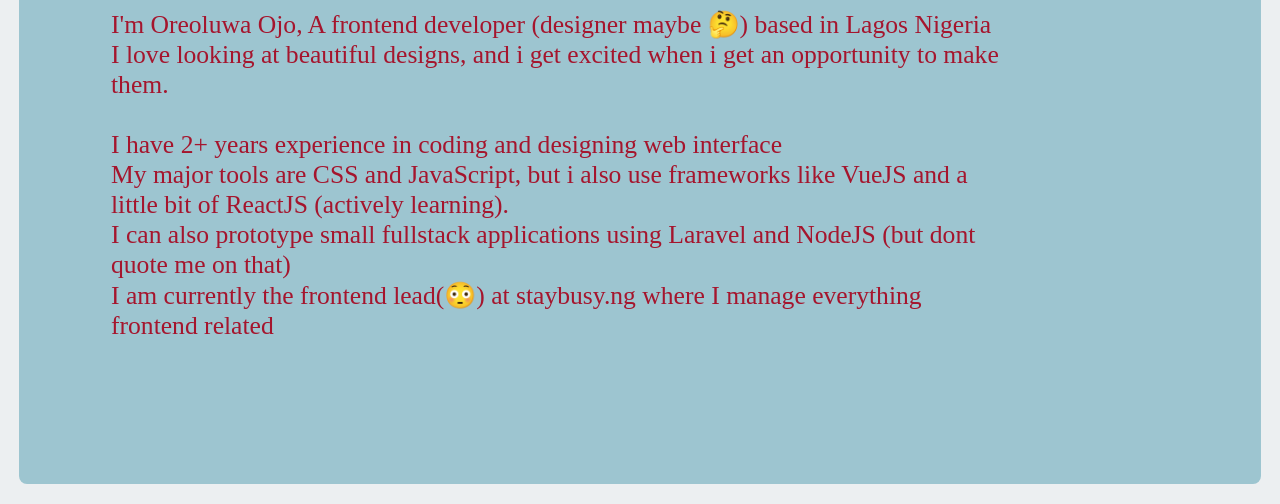
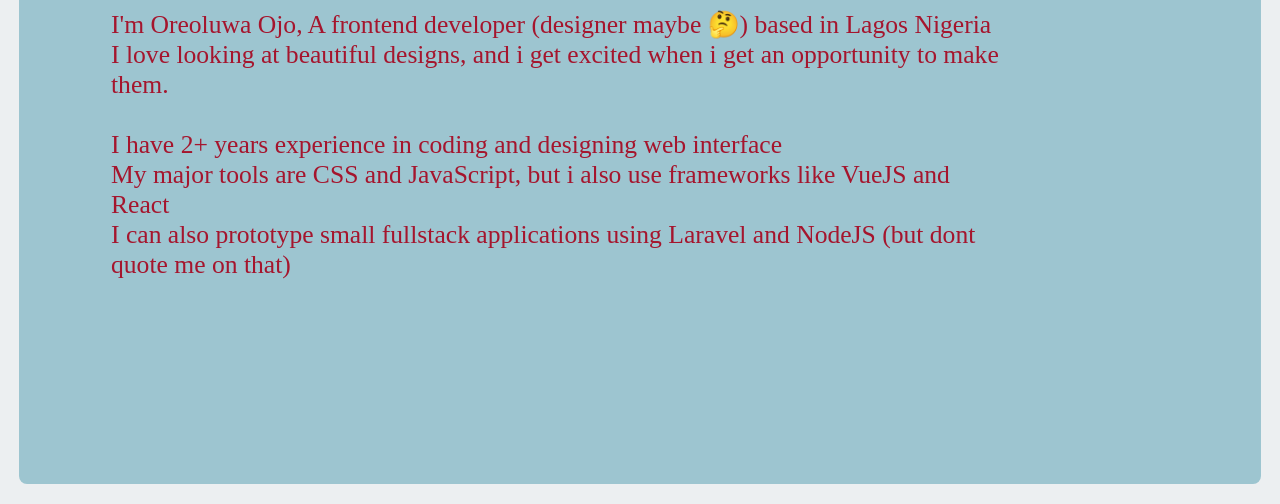
Before and after one commit to ogbeniore/ogbeniore-website, a website: page index.html in a window 1280 px wide. Shown: the part 296-800 px from the top of the page. Drawn offline with Linux system fonts and the light colour scheme.

Commit message:
updated copy

```diff
--- a/index.html
+++ b/index.html
@@ -33,11 +33,8 @@
             <p>I love looking at beautiful designs, and i get excited when i get an opportunity to make them.</p>
             <br>
             <p>I have 2+ years experience in coding and designing web interface</p>
-            <p>My major tools are CSS and JavaScript, but i also use frameworks like VueJS and a little bit of ReactJS (actively
-                learning).
-            </p>
+            <p>My major tools are CSS and JavaScript, but i also use frameworks like VueJS and React</p>
             <p>I can also prototype small fullstack applications using Laravel and NodeJS (but dont quote me on that)</p>
-            <p>I am currently the frontend lead(😳) at staybusy.ng where I manage everything frontend related</p>
         </section>
     </div>
     <script src="public/js/all.js"></script>
```
